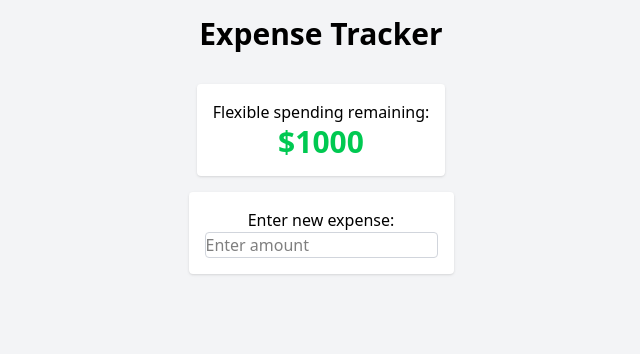
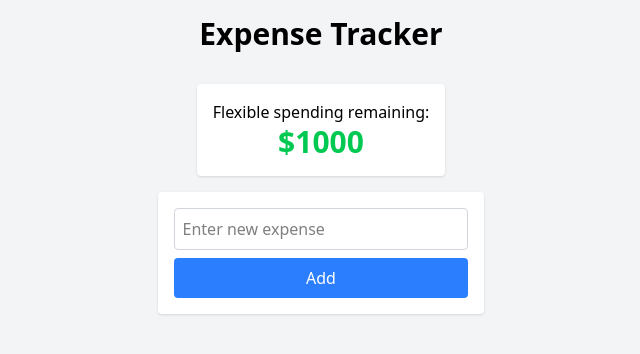
Before and after one commit to jboyce313/expense-tracker, a Next.js app: page / in a window 1280 px wide. Shown: the top 354 px of the page, without its empty margins (319-959 px from the left). Built offline with nearby package versions, Linux system fonts and the light colour scheme.

Commit message:
add submit button

```diff
--- a/src/app/components/new-expense-form.tsx
+++ b/src/app/components/new-expense-form.tsx
@@ -21,16 +21,22 @@ export default function NewExpenseForm() {
   };
 
   return (
-    <div className="flex flex-col items-center mb-4 bg-white p-4 rounded shadow">
-      <h2>Enter new expense:</h2>
+    <div className="flex flex-col mb-4 bg-white p-4 rounded shadow">
+      {/* <h2 className="mb-2 ml-0">Enter new expense:</h2> */}
       <form onSubmit={handleSubmit(onSubmit)}>
         <input
           type="number"
-          placeholder="Enter amount"
+          placeholder="Enter new expense"
           value={amount}
           onChange={handleChange}
-          className="border border-gray-300 rounded"
+          className="border border-gray-300 rounded p-2 mb-2 w-full"
         />
+        <button
+          type="submit"
+          className="bg-blue-500 text-white rounded p-2 w-full"
+        >
+          Add
+        </button>
       </form>
     </div>
   );
```
